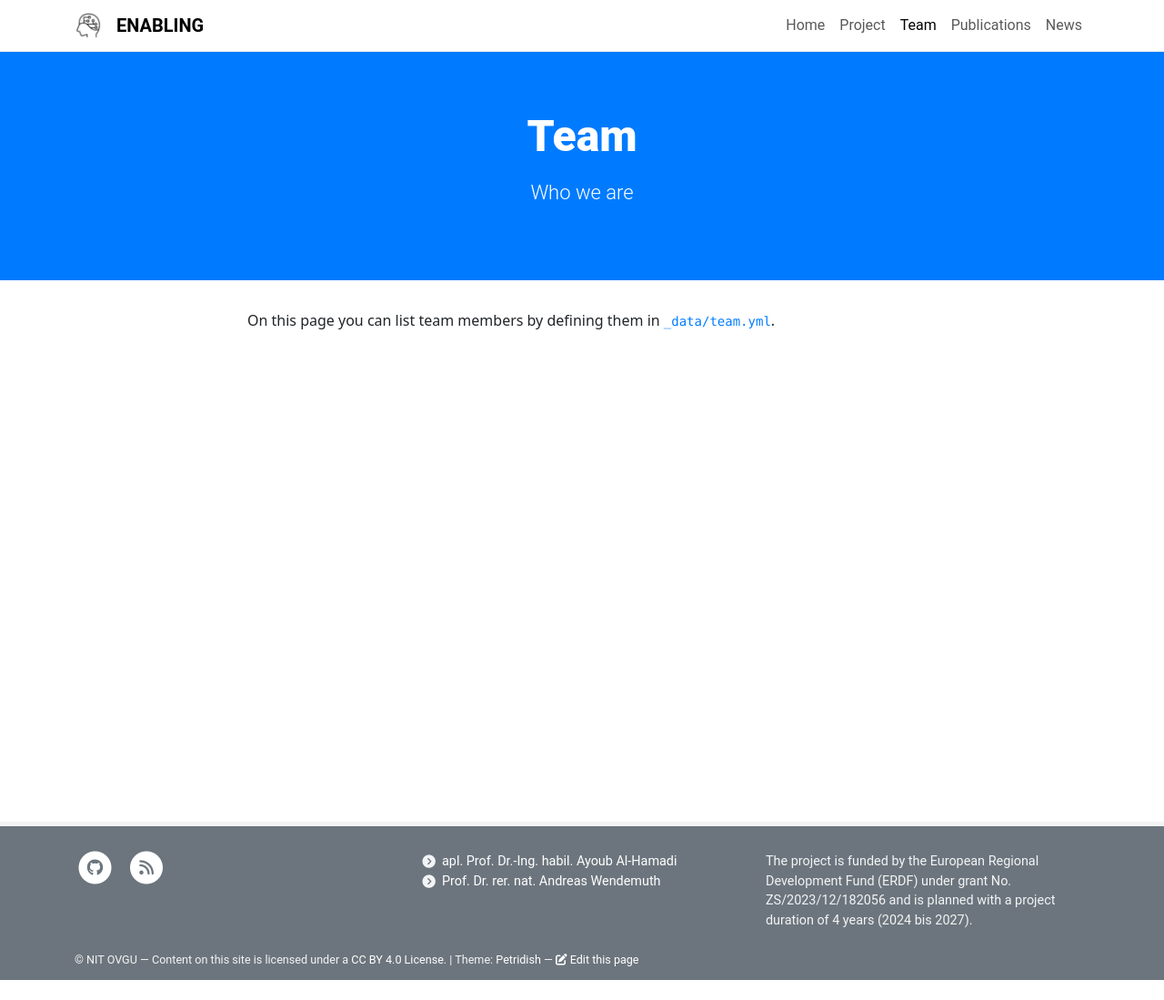
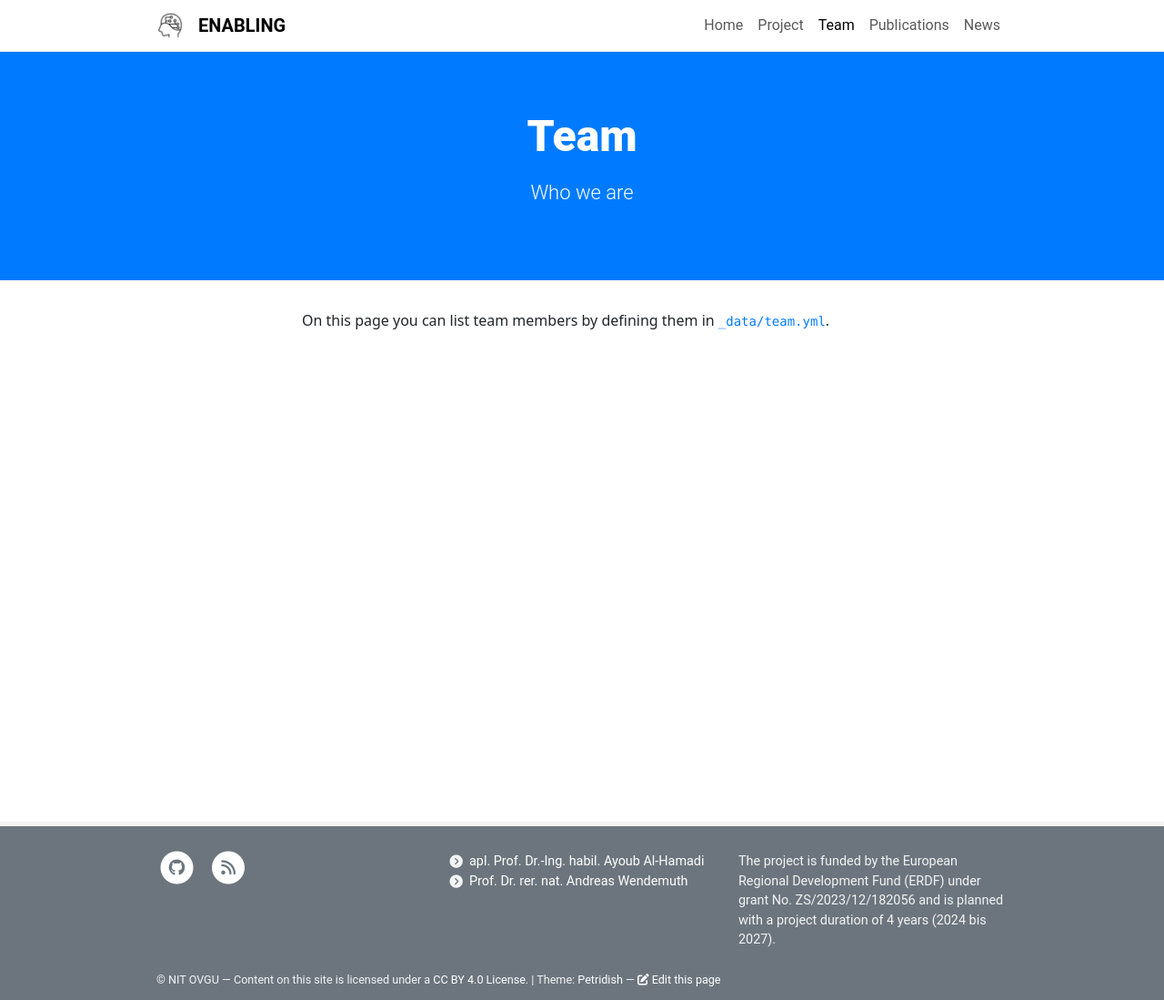
Before and after one commit to ovgu-nit/enabling, a Jekyll site: the page built from pages/team.md, in a window 1280 px wide. Shown: the whole page at 91% size. Built offline with Jekyll 4.4.1, drawn with Linux system fonts in a browser that asks for light colours; before the commit the page ends 1077 px from its top, so only the background shows below that.

```diff
--- a/_sass/_main.scss
+++ b/_sass/_main.scss
@@ -4,3 +4,7 @@
   min-height: calc(100vh - 54px); // Viewport height minus medium screen navbar height, to push footer to bottom
   padding-bottom: $grid-gutter-width; // Don't stick to footer
 }
+
+.container {
+  max-width: 75%;
+}
```
